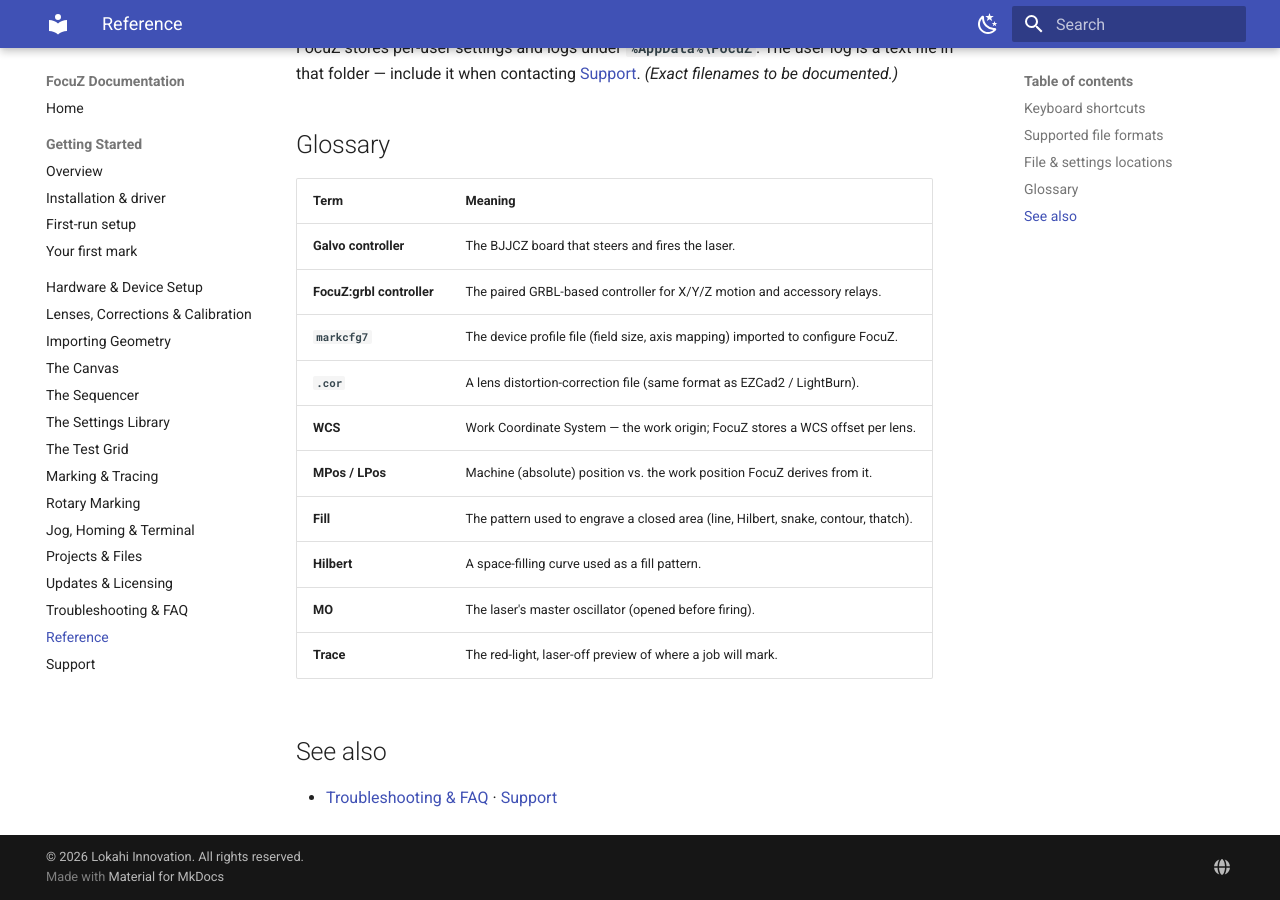
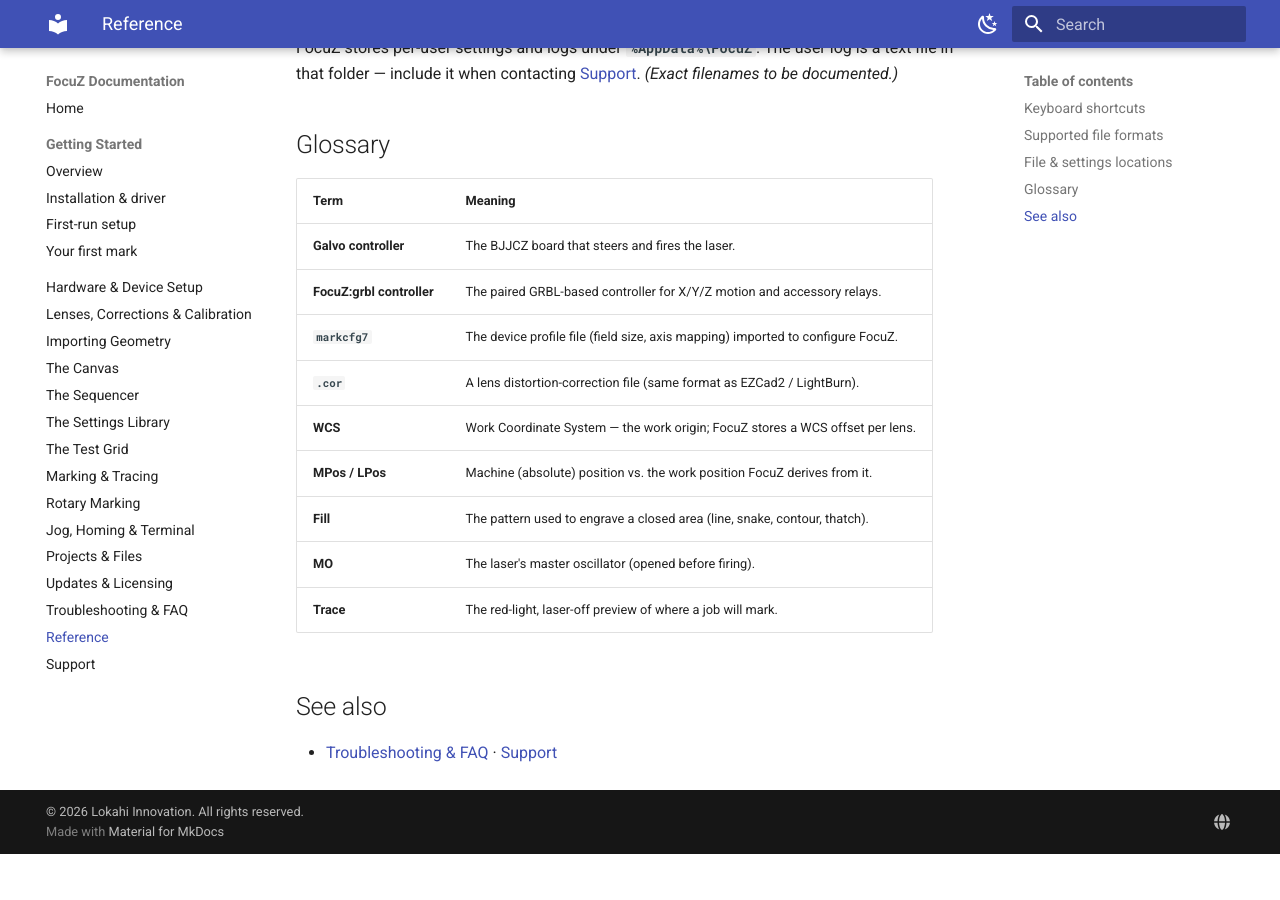
Before and after one commit to Lokahi-Shop/focuz-docs, an MkDocs documentation site: the page built from docs/reference.md, in a window 1280 px wide and 900 px high, scrolled down 1245 px. Built offline with MkDocs 1.6.1 and Material for MkDocs 9.7.7, drawn with Linux system fonts in a browser that asks for light colours; after the commit the page ends 2099 px from its top, so only the background shows below that.

Commit message:
docs: remove Hilbert Curve from the user-facing fill list
Hidden from the sequencer fill menu (HIDDEN_FEATURES.md) pending tweaks; the
generator stays in the build and legacy projects still mark as Hilbert, so this
is a UI-visibility removal only. Also drops the Hilbert glossary row.

Co-Authored-By: Claude Opus 5 (1M context) <noreply@anthropic.com>

```diff
--- a/docs/reference.md
+++ b/docs/reference.md
@@ -43,8 +43,7 @@ folder — include it when contacting [Support](support.md). *(Exact filenames t
 | **`.cor`** | A lens distortion-correction file (same format as EZCad2 / LightBurn). |
 | **WCS** | Work Coordinate System — the work origin; FocuZ stores a WCS offset per lens. |
 | **MPos / LPos** | Machine (absolute) position vs. the work position FocuZ derives from it. |
-| **Fill** | The pattern used to engrave a closed area (line, Hilbert, snake, contour, thatch). |
-| **Hilbert** | A space-filling curve used as a fill pattern. |
+| **Fill** | The pattern used to engrave a closed area (line, snake, contour, thatch). |
 | **MO** | The laser's master oscillator (opened before firing). |
 | **Trace** | The red-light, laser-off preview of where a job will mark. |
 
```
Also changed, not shown: docs/index.md (+1 -1 lines), docs/sequencer.md (+0 -1 lines).
